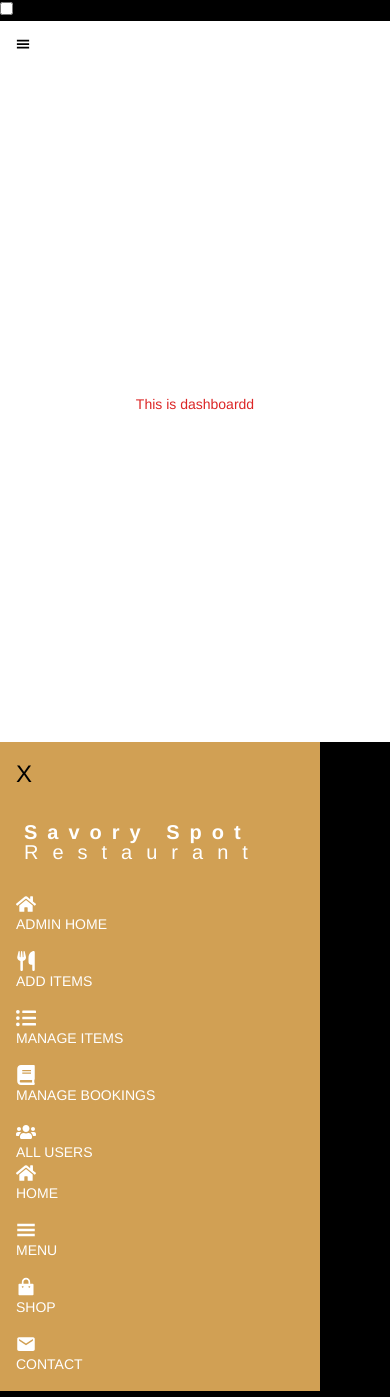
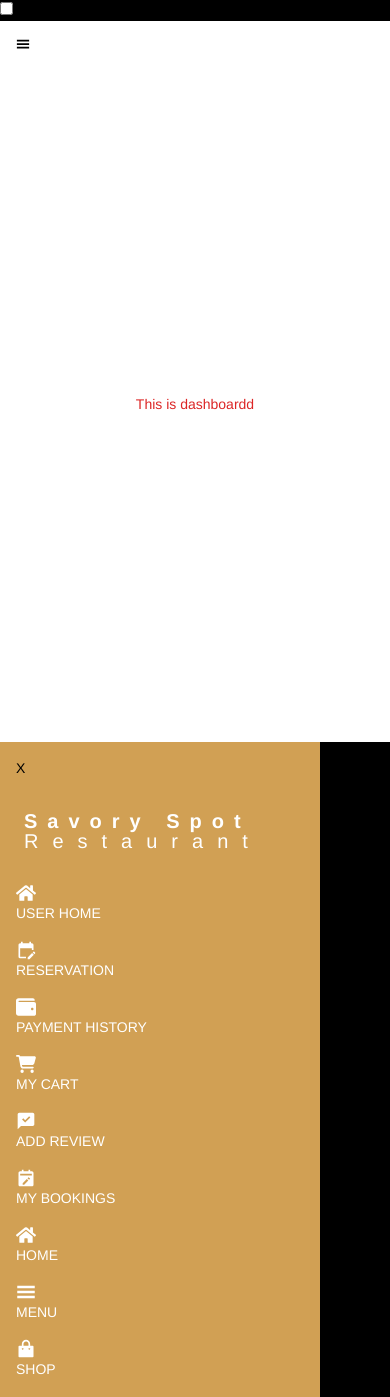
Before and after one commit to User-RAY/savory-spot-client-side, a React (Vite) app: page /dashboard in a window 390 px wide. Shown: the top 1397 px of the page. Built offline with nearby package versions, Linux system fonts and the light colour scheme; no server answers.

Commit message:
Added multiple dashboard pages and configured routes for user

```diff
--- a/src/Layout/DashboardLayout.jsx
+++ b/src/Layout/DashboardLayout.jsx
@@ -15,7 +15,9 @@ import { BiSolidCalendarEdit } from "react-icons/bi";
 const DashboardLayout = () => {
 
 
-    const role = 'admin'
+    const role = 'admins'
+
+    const activeLink = ({ isActive }) => isActive  ? "text-white bg-black" : "";
 
     const adminlink = <>
                         <li className="mt-8 uppercase"><a><FaHome className="text-xl"/>Admin Home</a></li>
@@ -26,12 +28,12 @@ const DashboardLayout = () => {
                       </>
 
     const userlink = <>
-                        <li className="mt-8 uppercase"><a><FaHome className="text-xl"/>user Home</a></li>
-                        <li className="my-4 uppercase"><a><MdEditCalendar className="text-xl"/>Reservation</a></li>
-                        <li className="uppercase"><a><FaWallet className="text-xl"/>Payment history</a></li>
-                        <li className="my-4 uppercase"><a><FaCartShopping className="text-xl"/>my cart</a></li>
-                        <li className="uppercase"><a><BiSolidCommentCheck className="text-xl"/>add review</a></li>
-                        <li className="my-4 uppercase"><a><BiSolidCalendarEdit  className="text-xl"/>my bookings</a></li>
+                        <li className="mt-8 uppercase"><NavLink to='/dashboard/home' className={activeLink}><FaHome className="text-xl"/>user Home</NavLink></li>
+                        <li className="my-4 uppercase"><NavLink to='/dashboard/reservation' className={activeLink}><MdEditCalendar className="text-xl"/>Reservation</NavLink></li>
+                        <li className="uppercase"><NavLink to='/dashboard/history' className={activeLink}><FaWallet className="text-xl"/>Payment history</NavLink></li>
+                        <li className="my-4 uppercase"><NavLink to='/dashboard/cart' className={activeLink}><FaCartShopping className="text-xl"/>my cart</NavLink></li>
+                        <li className="uppercase"><NavLink to='/dashboard/review' className={activeLink}><BiSolidCommentCheck className="text-xl"/>add review</NavLink></li>
+                        <li className="my-4 uppercase"><NavLink to='/dashboard/bookings' className={activeLink}><BiSolidCalendarEdit  className="text-xl"/>my bookings</NavLink></li>
                       </>
 
 
@@ -53,7 +55,7 @@ const DashboardLayout = () => {
                     <label htmlFor="my-drawer-2" aria-label="close sidebar" className="drawer-overlay"></label>
 
                     <ul className="menu text-base-content bg-[#D1A054] min-h-full w-80 p-4">
-                        <label htmlFor="my-drawer-2"  className="btn text-black text-2xl w-[10%] ml-auto z-30 drawer-overlay lg:hidden " aria-label="close sidebar">X</label>
+                        <label htmlFor="my-drawer-2"  className="btn text-black w-[10%] ml-auto z-30 drawer-overlay lg:hidden " aria-label="close sidebar">X</label>
                         {/* Sidebar content here */}
 
                         <a className="btn btn-ghost p-0 pl-2 text-xl flex flex-col items-start leading-none h-full tracking-wider mt-8">
--- a/src/Pages/Shared/Navbar.jsx
+++ b/src/Pages/Shared/Navbar.jsx
@@ -22,7 +22,7 @@ const Navbar = () => {
                         <li><NavLink to='/dashboard'>DASHBOARD</NavLink></li>
                         <li><NavLink to='/menu' className={activeLink}>OUR MENU</NavLink></li>
                         <li><NavLink to='/shop/desserts' className={location.pathname.startsWith('/shop') ? "text-yellow-400" : ""}>OUR SHOP</NavLink></li>
-                        <li><NavLink to='/cart' className='items-start'>
+                        <li><NavLink to='/dashboard/cart' className='items-start'>
                             <div>
                                 <div className="indicator">
                                 <svg
--- /dev/null
+++ b/src/Pages/User/AddReview.jsx
@@ -0,0 +1,11 @@
+import React from 'react';
+
+const AddReview = () => {
+    return (
+        <div>
+            this adding review page
+        </div>
+    );
+};
+
+export default AddReview;
--- /dev/null
+++ b/src/Pages/User/MyBookings.jsx
@@ -0,0 +1,11 @@
+import React from 'react';
+
+const MyBookings = () => {
+    return (
+        <div>
+            this is my bookings
+        </div>
+    );
+};
+
+export default MyBookings;
--- /dev/null
+++ b/src/Pages/User/PayHistory.jsx
@@ -0,0 +1,11 @@
+import React from 'react';
+
+const PayHistory = () => {
+    return (
+        <div>
+            this is payment history page
+        </div>
+    );
+};
+
+export default PayHistory;
--- /dev/null
+++ b/src/Pages/User/Reservation.jsx
@@ -0,0 +1,11 @@
+import React from 'react';
+
+const Reservation = () => {
+    return (
+        <div>
+            this is Reservation page
+        </div>
+    );
+};
+
+export default Reservation;
--- /dev/null
+++ b/src/Pages/User/UserHome.jsx
@@ -0,0 +1,11 @@
+import React from 'react';
+
+const UserHome = () => {
+    return (
+        <div>
+            this is user's home
+        </div>
+    );
+};
+
+export default UserHome;
```
Also changed, not shown: src/Routes/router.jsx (+30 -5 lines).
